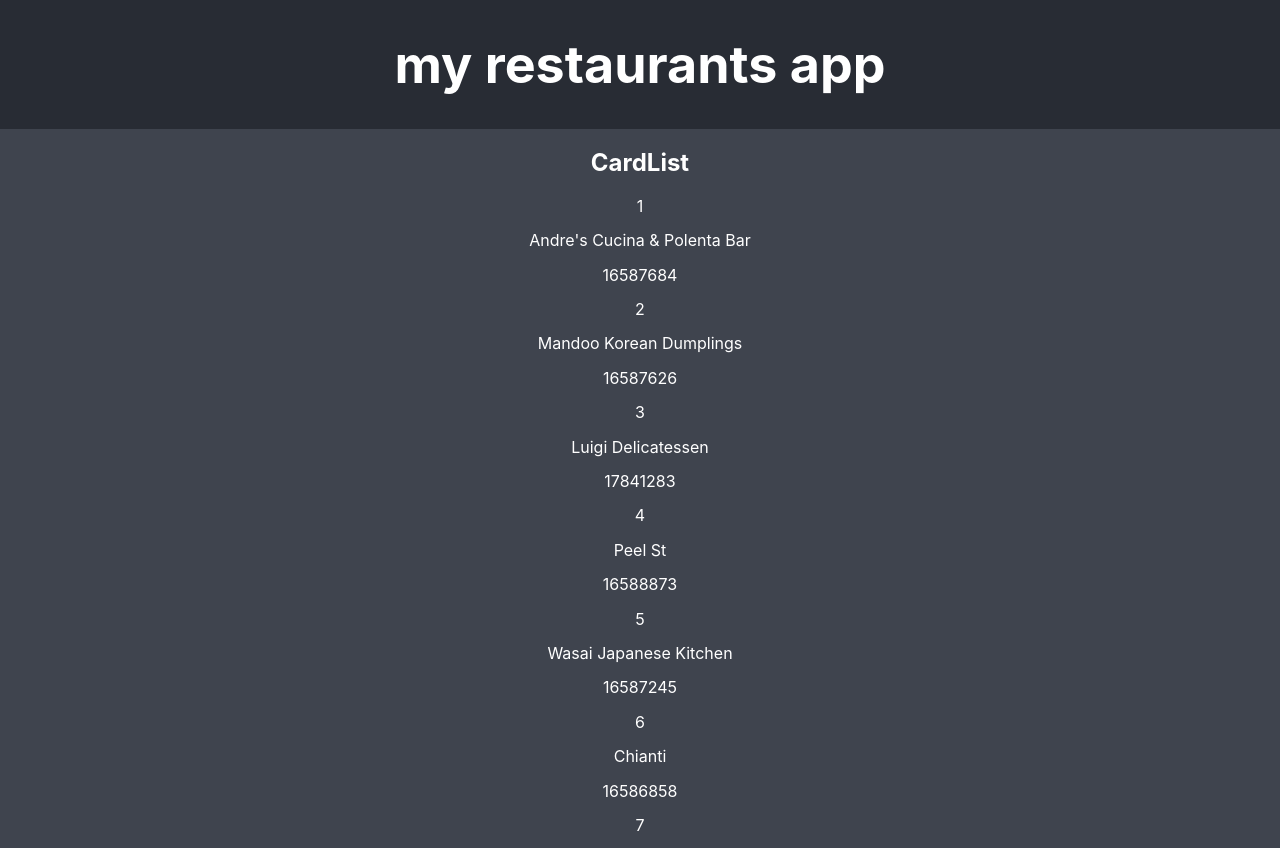
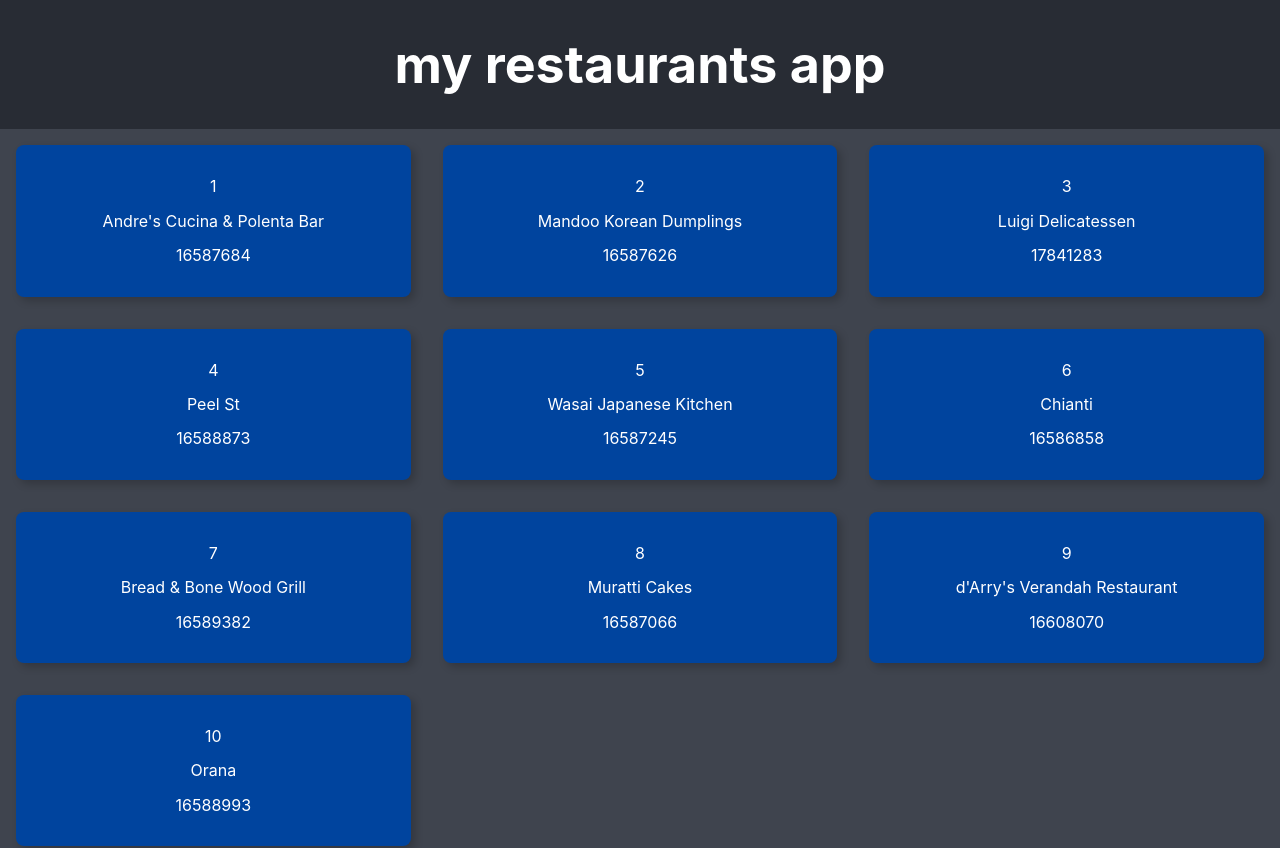
Before and after one commit to nickwelsh1/zomatoapp, a React (Create React App) app: page / in a window 1280 px wide. Shown: the top 848 px of the page. Built offline with nearby package versions, Linux system fonts and the light colour scheme.

Commit message:
style as a grid

```diff
--- a/src/App.js
+++ b/src/App.js
@@ -15,7 +15,7 @@ class App extends Component {
     const filteredRestaurants = this.state.restaurants;
     // console.log(filteredRestaurants);
     return (
-      <div className="App">
+      <div className="App tc">
         <header className="App-header">
           <h1>my restaurants app</h1>
         </header>
--- a/src/App.scss
+++ b/src/App.scss
@@ -1,11 +1,11 @@
 .App {
-  text-align: center;
+  // text-align: center;
 }
 
-.App-logo {
-  animation: App-logo-spin infinite 20s linear;
-  height: 40vmin;
-}
+// .App-logo {
+//   animation: App-logo-spin infinite 20s linear;
+//   height: 40vmin;
+// }
 
 $primary-color: #282c34;  //282c34
 $sm: 480px;
@@ -20,8 +20,8 @@ $xl: 1800px;
   min-height: 4rem;
   display: flex;
   flex-direction: column;
-  align-items: center;
-  justify-content: center;
+  // align-items: center;
+  // justify-content: center;
   font-size: calc(10px + 2vmin);
   color: white;
 }
@@ -29,8 +29,8 @@ $xl: 1800px;
 .App-main {
   background-color: #3f444e;
   min-height: calc( 100vh - 4rem );
-  display: flex;
-  flex-direction: column;
+  // display: flex;
+  // flex-direction: column;
   align-items: center;
   justify-content: center;
   font-size: calc(6px + 2vmin);
--- a/src/Card.js
+++ b/src/Card.js
@@ -2,7 +2,7 @@ import React from 'react';
 
 const Card = ({count, name, keyshow}) => { //destructuring to create simple properties
     return (
-        <div>
+        <div className='tc bg-dark-blue br3 pa3 ma2 grow bw2 shadow-5'>
             <p>{count}</p>
             <p>{name}</p>
             <p>{keyshow}</p>
--- a/src/CardList.js
+++ b/src/CardList.js
@@ -5,13 +5,12 @@ const CardList = ({ restaurants }) => {
     // console.log(restaurants);
     return (
         <div>
-            <h2>CardList</h2>
             {
                 restaurants.map((item, i) => {
                     // console.log(item);
                     const arestaurant = item.restaurant;
                     return (
-                        <div>
+                        <div className="fl w-third pa2">
                             <Card
                                 key={arestaurant.id.toString()}
                                 keyshow={arestaurant.id.toString()}
```
